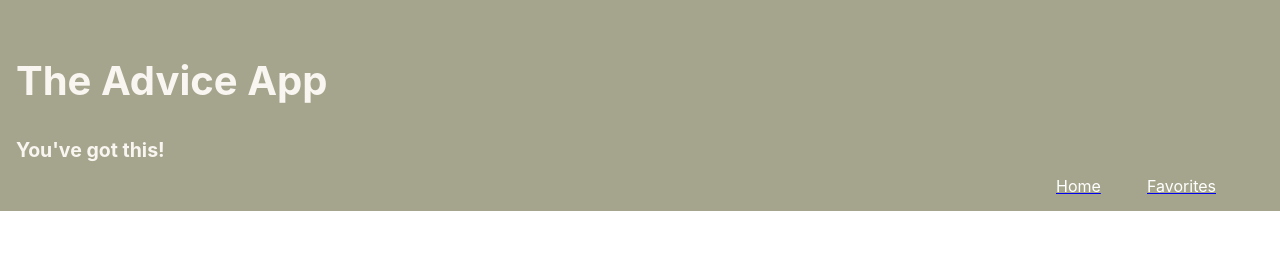
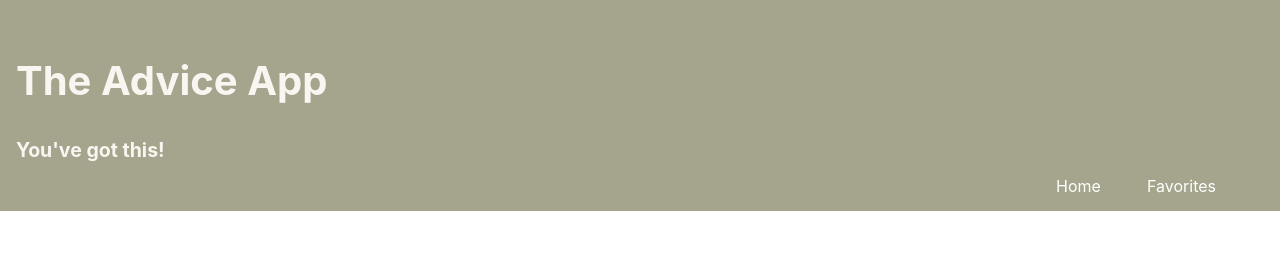
Before and after one commit to AliNooner/Advice-Is-Nice, a React (Create React App) app: page / in a window 1280 px wide. Shown: the top 262 px of the page. Built offline with nearby package versions, Linux system fonts and the light colour scheme.

Commit message:
Remove underline from nav buttons

```diff
--- a/src/Components/Nav/Nav.js
+++ b/src/Components/Nav/Nav.js
@@ -11,10 +11,10 @@ const Nav = () => {
         <h4>You've got this!</h4>
       </div>
       <div className='nav-buttons'>
-      <NavLink to ='/'>
+      <NavLink to ='/' style={{textDecoration: 'none'}}>
         <p className='home-link'>Home</p>
       </NavLink>
-      <NavLink to ='/favorites'>
+      <NavLink to ='/favorites' style={{textDecoration: 'none'}}>
         <p className='favorites-link'>Favorites</p>
       </NavLink>
       </div>
```
